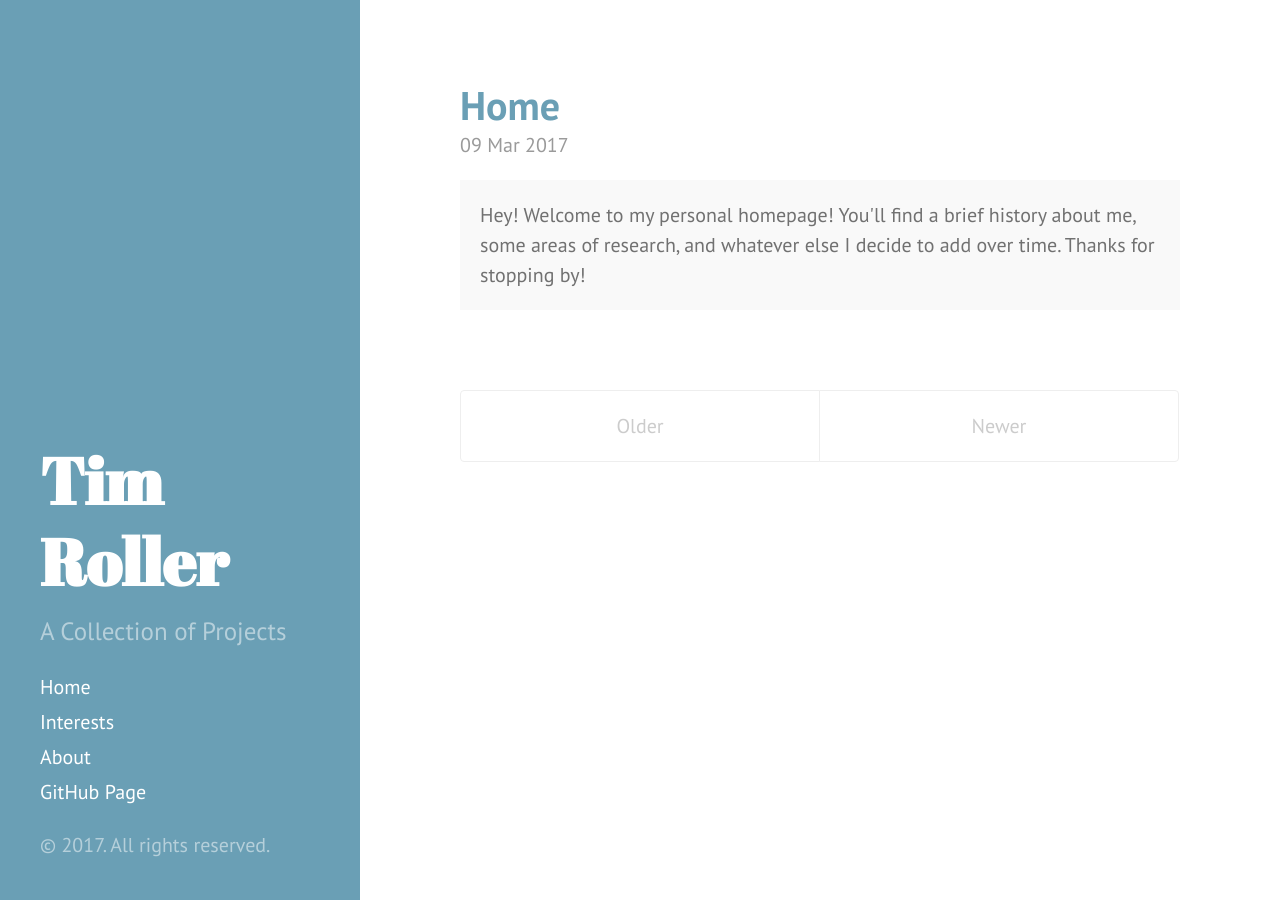
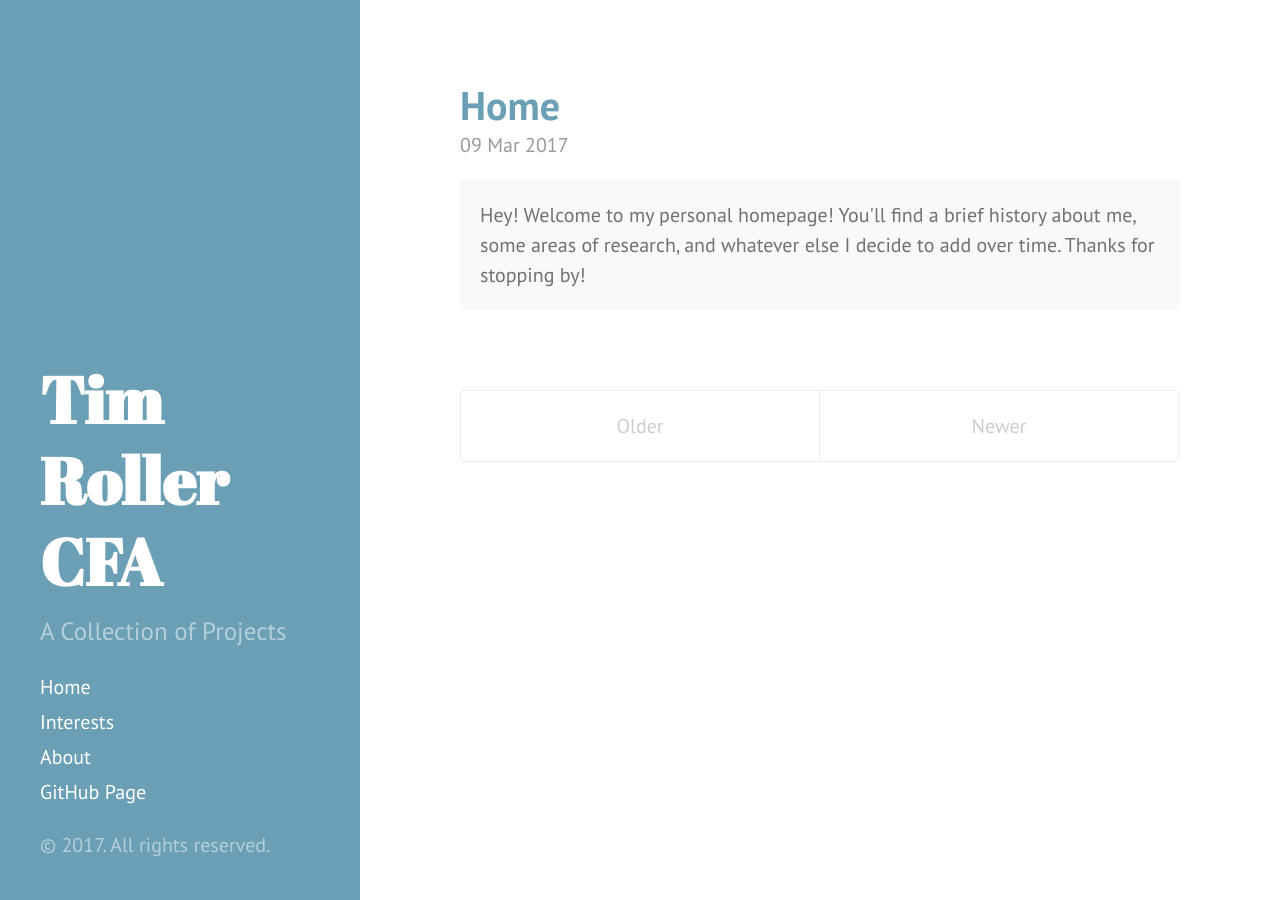
Before and after one commit to TimRoller/TimRoller.github.io, a Jekyll site: the page built from index.html, in a window 1280 px wide. Built offline with Jekyll 4.4.1, drawn with Linux system fonts in a browser that asks for light colours; the list of posts is cut into pages by our own code.

Commit message:
Update _config.yml

```diff
--- a/_config.yml
+++ b/_config.yml
@@ -1,14 +1,13 @@
 
 # Setup
-title:            Tim Roller
+title:            Tim Roller CFA
 tagline:          'Home'
 description:      'A Collection of Projects'
 url:
 baseurl:          /
 
 author:
-  name:           'Mark Otto'
-  url:            https://twitter.com/mdo
+  name:           'Tim Roller'
 
 paginate:         5
 
```
